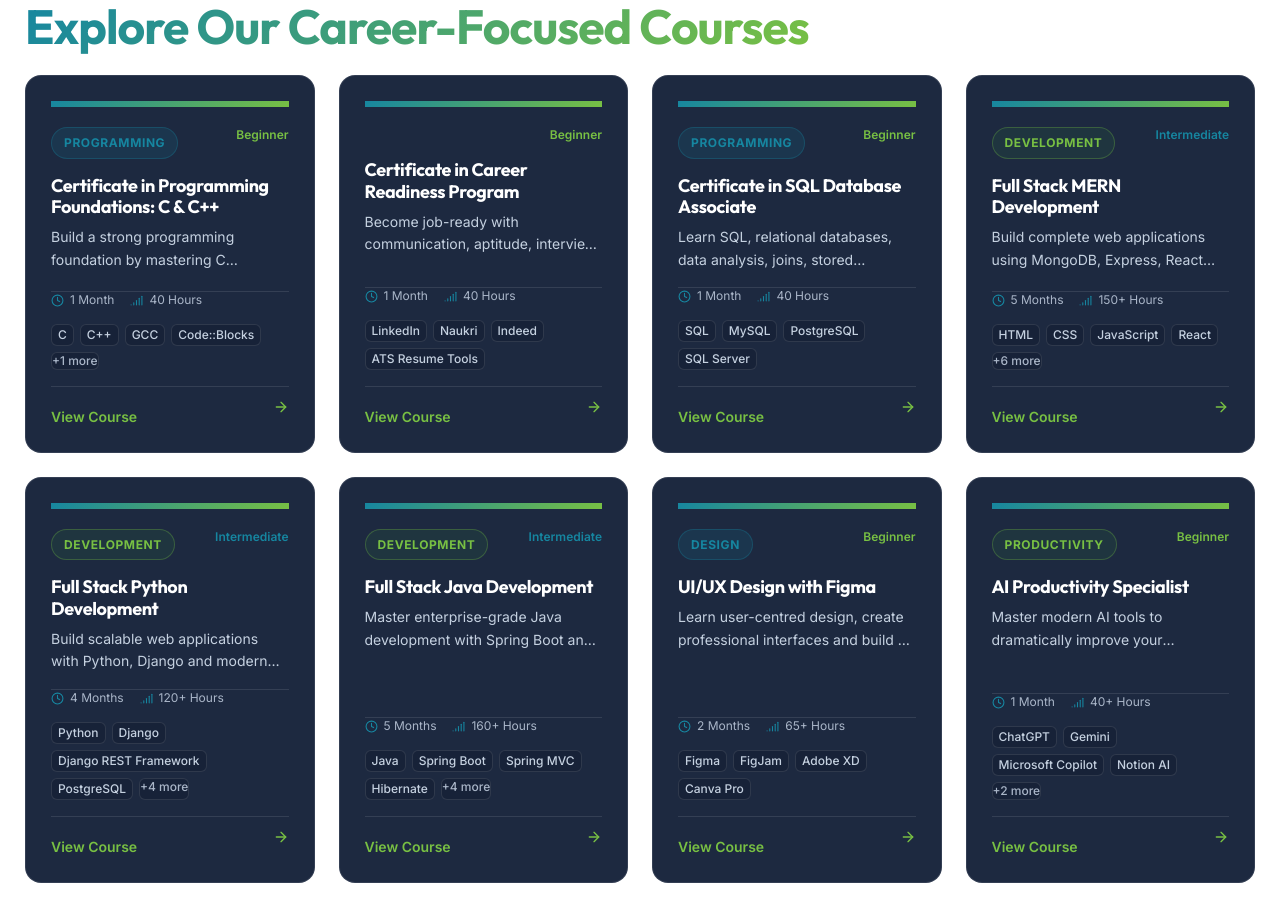
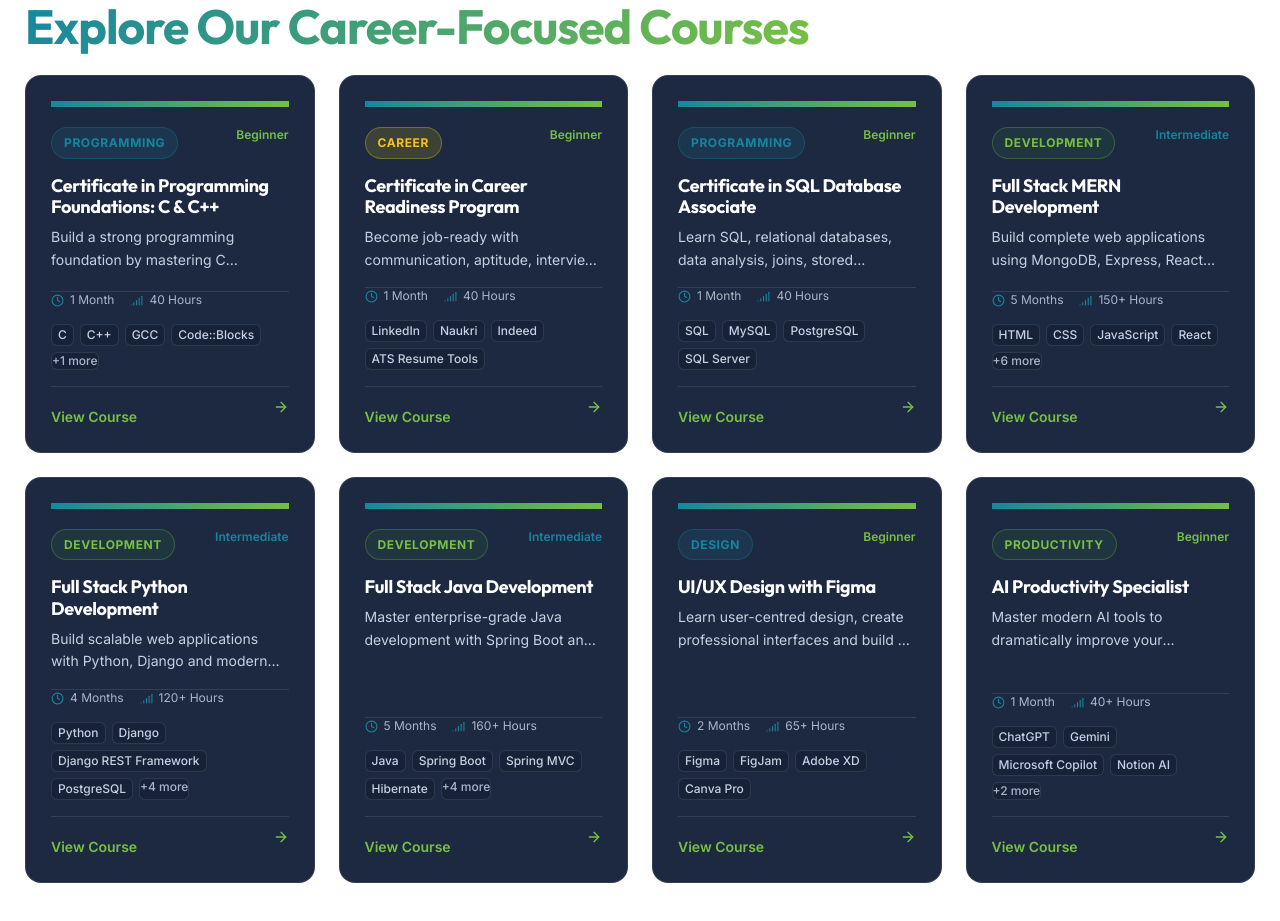
Before and after one commit to caddcentersimmakkal-ctrl/nexify, a Next.js app: page / in a window 1280 px wide. Shown: the part 1840-2761 px from the top of the page. Built offline with nearby package versions, Linux system fonts and the light colour scheme.

Commit message:
category add deply error

```diff
--- a/src/app/globals.css
+++ b/src/app/globals.css
@@ -246,6 +246,12 @@ h6 {
   border: 1px solid rgba(245, 158, 11, 0.3);
 }
 
+.badge-yellow {
+  background: rgba(245, 215, 11, 0.15);
+  color: #fbbf24;
+  border: 1px solid rgba(245, 215, 11, 0.3);
+}
+
 /* Focus visible */
 :focus-visible {
   outline: 2px solid #78C043;
--- a/src/components/CourseCard.tsx
+++ b/src/components/CourseCard.tsx
@@ -12,7 +12,8 @@ const categoryColors: Record<Course["category"], string> = {
   data: "badge-amber",
   ai: "badge-violet",
   design: "badge-blue",
-  productivity: "badge-green"
+  productivity: "badge-green",
+  career: "badge-yellow"
 };
 
 const categoryLabels: Record<Course["category"], string> = {
@@ -21,7 +22,8 @@ const categoryLabels: Record<Course["category"], string> = {
   data: "Data Analytics",
   ai: "AI",
   design: "Design",
-  productivity: "Productivity"
+  productivity: "Productivity",
+  career: "Career"
 };
 
 const levelColors: Record<Course["level"], string> = {
@@ -124,7 +126,7 @@ export default function CourseCard({ course }: CourseCardProps) {
           }}
           aria-label={`View ${course.name} course details`}
         >
-          <span className="text-sm font-semibold" style={{marginTop: "20px"}}>View Course</span>
+          <span className="text-sm font-semibold" style={{ marginTop: "20px" }}>View Course</span>
           <ArrowRight
             size={16}
             className="transition-transform group-hover/link:translate-x-1"
```
